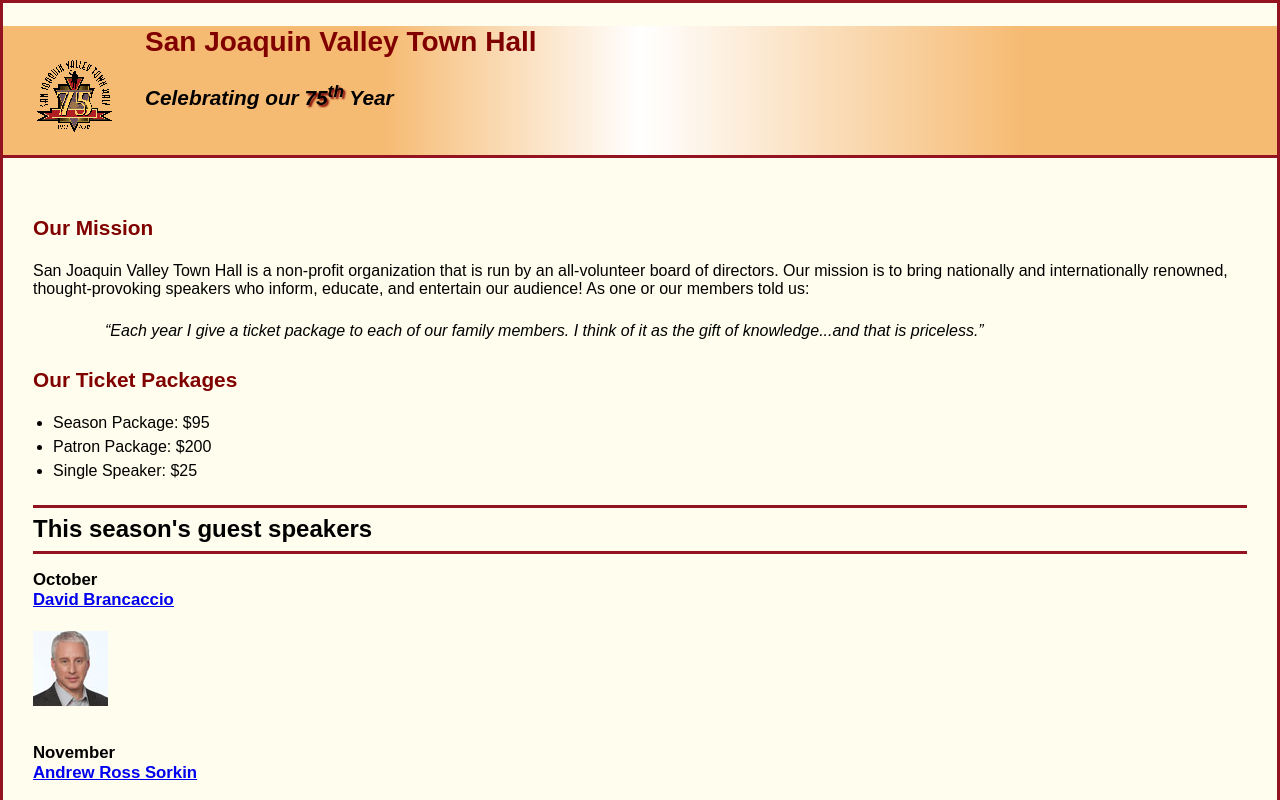
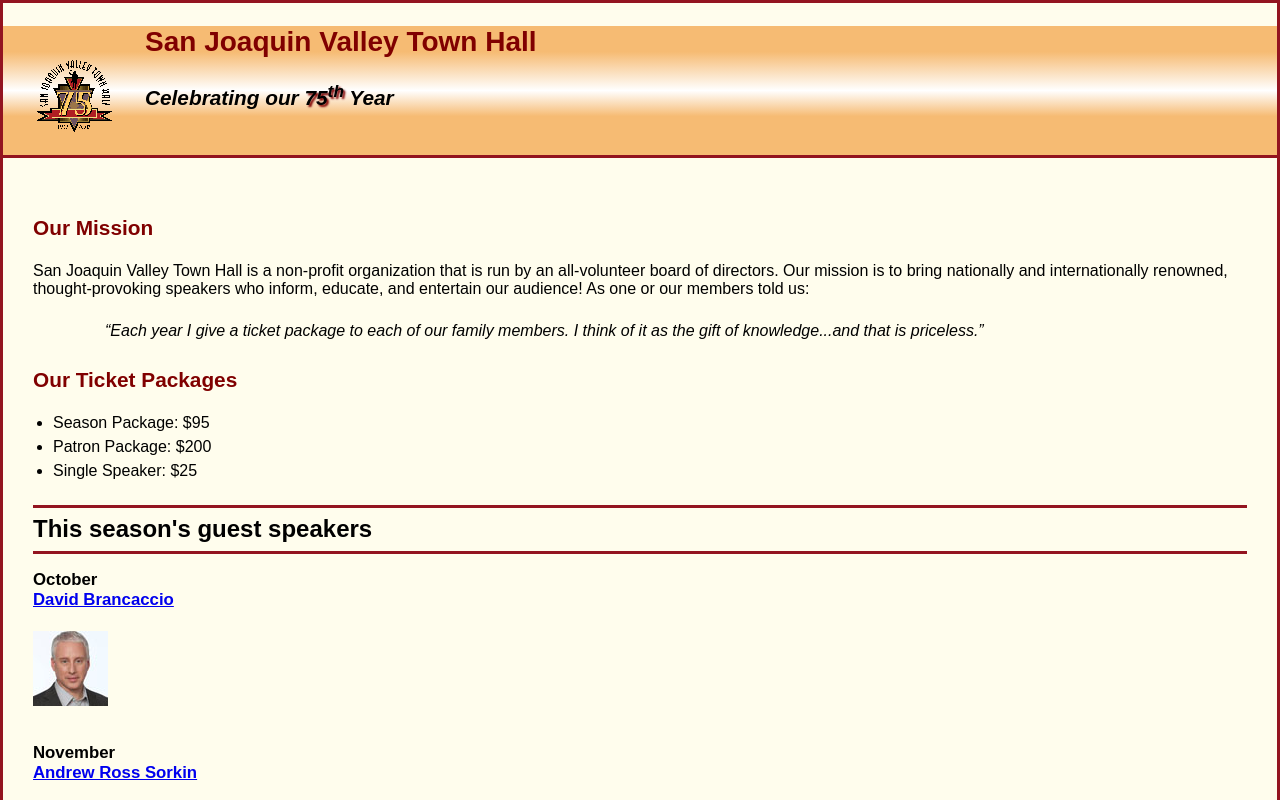
Before and after one commit to cn268/A07, a plain HTML site: page index.html in a window 1280 px wide. Shown: the top 800 px of the page. Drawn offline with Linux system fonts and the light colour scheme.

Commit message:
Update c5_main.css

```diff
--- a/A07/A09/styles/c5_main.css
+++ b/A07/A09/styles/c5_main.css
@@ -10,7 +10,7 @@
 header {
 	border-bottom: 3px solid #931420;
 	padding: 0 0 1.5em 2em;
-	background: linear-gradient(to right, #f6bb73 0%, #f6bb73 30%, white 50%, #f6bb73 80%, #f6bb73 100%);
+	background: linear-gradient(to top, #f6bb73 0%, #f6bb73 30%, white 50%, #f6bb73 80%, #f6bb73 100%);
 }
 body {
 	font-family: Arial, Helvetica, sans-serif;
```
